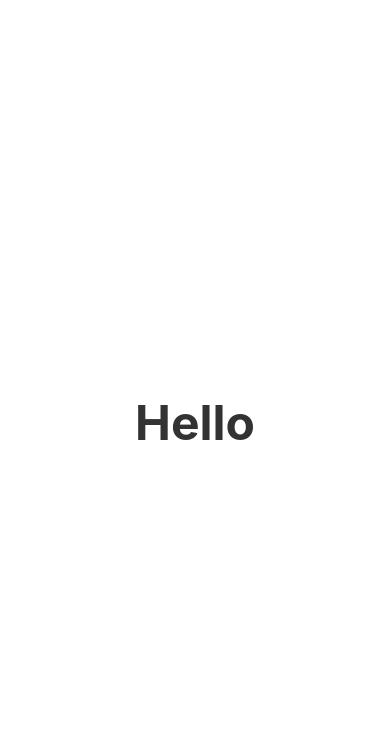
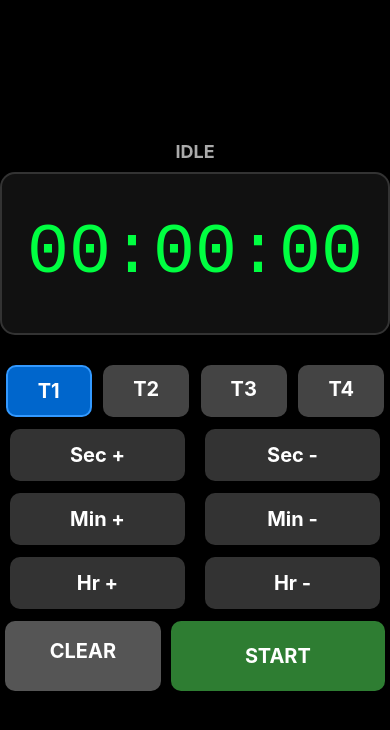
Before and after one commit to hugomvera/IndustrialTimerNotifee, a React Native app: screen / in a window 390 px wide. Shown: the top 730 px of the page. Built offline with nearby package versions, Linux system fonts and the light colour scheme.

Commit message:
the timer is ui is workign but not when i move it to the background

```diff
--- a/App.js
+++ b/App.js
@@ -1,12 +1,225 @@
-// App.js
-import React from 'react';
-import { View, Text, StyleSheet, SafeAreaView } from 'react-native';
+import React, { useState, useEffect } from 'react';
+import {
+  StyleSheet,
+  Text,
+  View,
+  TouchableOpacity,
+  SafeAreaView,
+  Alert,
+} from 'react-native';
 
 export default function App() {
+  const initialTimer = { h: 0, m: 0, s: 0, running: false, total: 0 };
+
+  const [timers, setTimers] = useState({
+    1: { ...initialTimer },
+    2: { ...initialTimer },
+    3: { ...initialTimer },
+    4: { ...initialTimer },
+  });
+
+  const [selected, setSelected] = useState(1); // currently selected timer (1–4)
+
+  // Recalculate total seconds when h/m/s changes
+  useEffect(() => {
+    setTimers(prev => {
+      const updated = { ...prev };
+      Object.keys(updated).forEach(key => {
+        const t = updated[key];
+        updated[key] = {
+          ...t,
+          total: t.h * 3600 + t.m * 60 + t.s,
+        };
+      });
+      return updated;
+    });
+  }, [
+    timers[1].h,
+    timers[1].m,
+    timers[1].s,
+    timers[2].h,
+    timers[2].m,
+    timers[2].s,
+    timers[3].h,
+    timers[3].m,
+    timers[3].s,
+    timers[4].h,
+    timers[4].m,
+    timers[4].s,
+  ]);
+
+  // Countdown logic + alert when time is up
+  useEffect(() => {
+    let interval = null;
+
+    const activeTimerKey = Object.keys(timers).find(key => timers[key].running);
+
+    if (activeTimerKey) {
+      interval = setInterval(() => {
+        setTimers(prev => {
+          const t = prev[activeTimerKey];
+
+          if (t.total <= 0) {
+            // Show alert
+            Alert.alert(
+              "Time's Up!",
+              `Timer T${activeTimerKey} has finished!`,
+              [{ text: 'OK', style: 'default' }],
+              { cancelable: true },
+            );
+
+            // Reset this timer
+            return {
+              ...prev,
+              [activeTimerKey]: { ...initialTimer, running: false },
+            };
+          }
+
+          const newTotal = t.total - 1;
+          const newH = Math.floor(newTotal / 3600);
+          const newM = Math.floor((newTotal % 3600) / 60);
+          const newS = newTotal % 60;
+
+          return {
+            ...prev,
+            [activeTimerKey]: {
+              ...t,
+              h: newH,
+              m: newM,
+              s: newS,
+              total: newTotal,
+            },
+          };
+        });
+      }, 1000);
+    }
+
+    return () => clearInterval(interval);
+  }, [timers]);
+
+  const adjustTime = (unit, delta) => {
+    setTimers(prev => {
+      const t = prev[selected];
+      let newVal = t[unit] + delta;
+      if (newVal < 0) newVal = 0;
+
+      return {
+        ...prev,
+        [selected]: { ...t, [unit]: newVal },
+      };
+    });
+  };
+
+  const toggleRunning = () => {
+    setTimers(prev => {
+      const updated = { ...prev };
+      // Stop all other timers
+      Object.keys(updated).forEach(key => {
+        if (Number(key) !== selected) {
+          updated[key] = { ...updated[key], running: false };
+        }
+      });
+      const current = updated[selected];
+      return {
+        ...updated,
+        [selected]: { ...current, running: !current.running },
+      };
+    });
+  };
+
+  const clearTimer = () => {
+    setTimers(prev => ({
+      ...prev,
+      [selected]: { ...initialTimer },
+    }));
+  };
+
+  const current = timers[selected];
+  const displayH = String(current.h).padStart(2, '0');
+  const displayM = String(current.m).padStart(2, '0');
+  const displayS = String(current.s).padStart(2, '0');
+
   return (
     <SafeAreaView style={styles.container}>
-      <View style={styles.inner}>
-        <Text style={styles.text}>Hello</Text>
+      {/* Status */}
+      <Text style={styles.status}>
+        {current.running ? `TIMER T${selected} ACTIVE` : 'IDLE'}
+      </Text>
+
+      {/* Display */}
+      <View style={styles.lcd}>
+        <Text style={styles.lcdText}>
+          {displayH}:{displayM}:{displayS}
+        </Text>
+      </View>
+
+      {/* Timer selection (T1–T4) */}
+      <View style={styles.row}>
+        {[1, 2, 3, 4].map(num => (
+          <TouchableOpacity
+            key={num}
+            onPress={() => setSelected(num)}
+            style={[styles.btnSmall, selected === num && styles.btnSelected]}
+          >
+            <Text style={styles.white}>T{num}</Text>
+          </TouchableOpacity>
+        ))}
+      </View>
+
+      {/* Seconds +/- */}
+      <View style={styles.row}>
+        <TouchableOpacity onPress={() => adjustTime('s', 1)} style={styles.btn}>
+          <Text style={styles.white}>Sec +</Text>
+        </TouchableOpacity>
+        <TouchableOpacity
+          onPress={() => adjustTime('s', -1)}
+          style={styles.btn}
+        >
+          <Text style={styles.white}>Sec -</Text>
+        </TouchableOpacity>
+      </View>
+
+      {/* Minutes +/- */}
+      <View style={styles.row}>
+        <TouchableOpacity onPress={() => adjustTime('m', 1)} style={styles.btn}>
+          <Text style={styles.white}>Min +</Text>
+        </TouchableOpacity>
+        <TouchableOpacity
+          onPress={() => adjustTime('m', -1)}
+          style={styles.btn}
+        >
+          <Text style={styles.white}>Min -</Text>
+        </TouchableOpacity>
+      </View>
+
+      {/* Hours +/- */}
+      <View style={styles.row}>
+        <TouchableOpacity onPress={() => adjustTime('h', 1)} style={styles.btn}>
+          <Text style={styles.white}>Hr +</Text>
+        </TouchableOpacity>
+        <TouchableOpacity
+          onPress={() => adjustTime('h', -1)}
+          style={styles.btn}
+        >
+          <Text style={styles.white}>Hr -</Text>
+        </TouchableOpacity>
+      </View>
+
+      {/* Clear & Start/Stop */}
+      <View style={styles.row}>
+        <TouchableOpacity onPress={clearTimer} style={styles.btnClear}>
+          <Text style={styles.white}>CLEAR</Text>
+        </TouchableOpacity>
+
+        <TouchableOpacity
+          onPress={toggleRunning}
+          style={[
+            styles.start,
+            { backgroundColor: current.running ? '#D32F2F' : '#2E7D32' },
+          ]}
+        >
+          <Text style={styles.white}>{current.running ? 'STOP' : 'START'}</Text>
+        </TouchableOpacity>
       </View>
     </SafeAreaView>
   );
@@ -15,16 +228,75 @@ export default function App() {
 const styles = StyleSheet.create({
   container: {
     flex: 1,
-    backgroundColor: '#fff',
+    backgroundColor: '#000',
+    justifyContent: 'center',
+    padding: 20,
   },
-  inner: {
-    flex: 1,
+  status: {
+    color: '#AAA',
+    textAlign: 'center',
+    marginBottom: 10,
+    fontWeight: 'bold',
+    fontSize: 18,
+  },
+  lcd: {
+    backgroundColor: '#111',
+    padding: 40,
+    borderRadius: 15,
+    borderWidth: 2,
+    borderColor: '#333',
+    marginBottom: 30,
+    alignItems: 'center',
+  },
+  lcdText: {
+    color: '#00FF41',
+    fontSize: 70,
+    fontFamily: 'monospace',
+  },
+  row: {
+    flexDirection: 'row',
+    justifyContent: 'space-around',
+    marginBottom: 12,
+  },
+  btn: {
+    backgroundColor: '#333',
+    paddingVertical: 14,
+    paddingHorizontal: 20,
+    borderRadius: 10,
+    width: '45%',
+    alignItems: 'center',
+  },
+  btnSmall: {
+    backgroundColor: '#444',
+    paddingVertical: 12,
+    paddingHorizontal: 18,
+    borderRadius: 10,
+    width: '22%',
+    alignItems: 'center',
+  },
+  btnSelected: {
+    backgroundColor: '#0066cc',
+    borderWidth: 2,
+    borderColor: '#3399ff',
+  },
+  btnClear: {
+    backgroundColor: '#555',
+    paddingVertical: 18,
+    paddingHorizontal: 30,
+    borderRadius: 10,
+    width: '40%',
+    alignItems: 'center',
+  },
+  start: {
+    height: 70,
+    width: '55%',
     justifyContent: 'center',
     alignItems: 'center',
+    borderRadius: 10,
   },
-  text: {
-    fontSize: 48,
+  white: {
+    color: '#FFF',
+    fontSize: 20,
     fontWeight: 'bold',
-    color: '#333',
   },
 });
```
